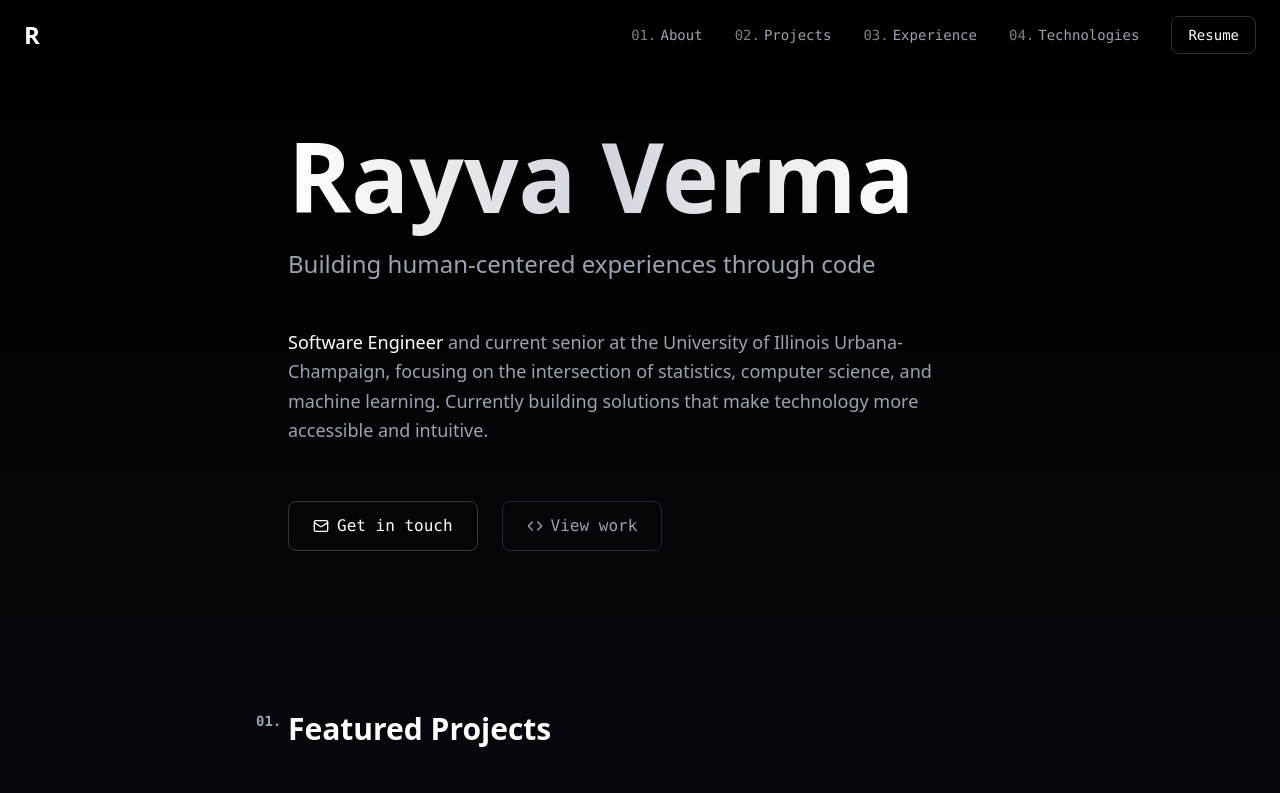
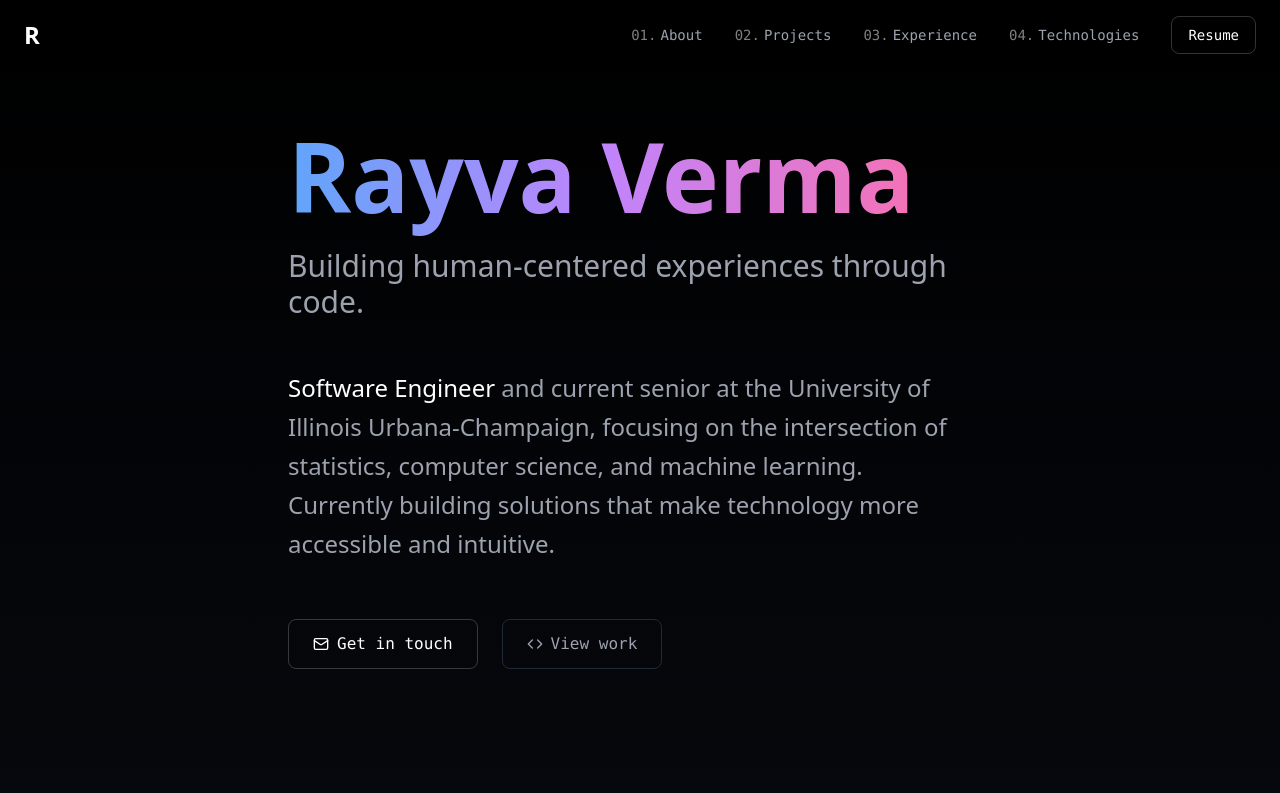
Before and after one commit to rverma6/updated-pp, a React (Create React App) app: page / in a window 1280 px wide. Shown: the top 793 px of the page. Built offline with nearby package versions, Linux system fonts and the light colour scheme; a web font is replaced by a local one.

Commit message:
font choices updated

```diff
--- a/src/components/Hero.js
+++ b/src/components/Hero.js
@@ -61,23 +61,23 @@
               animate={{ y: 0 }}
               transition={{ duration: 1, ease: [0.16, 1, 0.3, 1], delay: 0.2 }}
             >
-              <span className="bg-clip-text text-transparent bg-gradient-to-r from-white via-gray-300 to-white hover:from-blue-400 hover:via-purple-400 hover:to-pink-400 transition-all duration-500">
+              <span className="bg-clip-text text-transparent bg-gradient-to-r from-blue-400 via-purple-400 to-pink-400 transition-all duration-500">
                 Rayva Verma
               </span>
             </motion.h1>
-            <motion.p
-              className="text-2xl text-gray-400 font-light"
+            <motion.h2
+              className="text-3xl text-gray-400 mb-6"
               initial={{ opacity: 0, y: 20 }}
               animate={{ opacity: 1, y: 0 }}
               transition={{ duration: 0.5, delay: 0.4 }}
             >
-              Building human-centered experiences through code
-            </motion.p>
+              Building human-centered experiences through code.
+            </motion.h2>
           </motion.div>
 
           <div className="space-y-6 max-w-2xl">
             <motion.div
-              className="text-lg text-gray-400 leading-relaxed"
+              className="text-2xl text-gray-400 leading-relaxed"
               initial={{ opacity: 0, y: 20 }}
               animate={{ opacity: 1, y: 0 }}
               transition={{ duration: 0.5, delay: 0.5 }}
```
